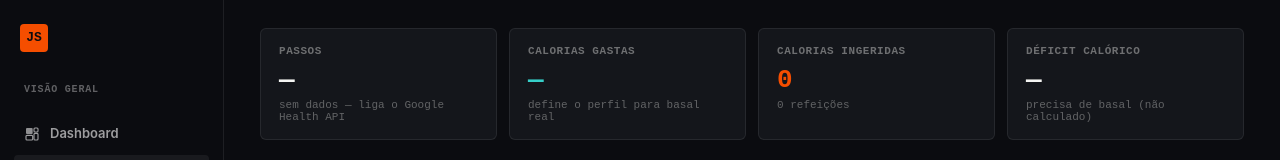
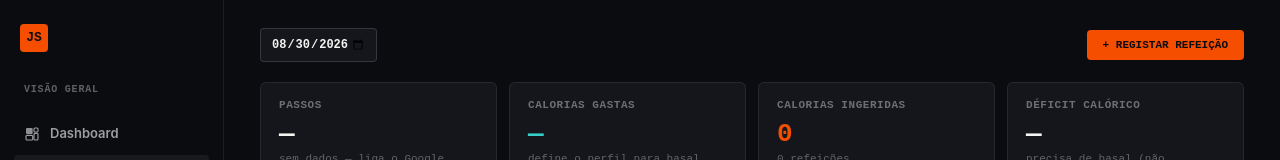
Before and after one commit to josyx52/js-dashboard, a Next.js app: page /nutricao in a window 1280 px wide. Shown: the top 160 px of the page. Built offline with nearby package versions, Linux system fonts and the light colour scheme; no server answers; the database is empty.

Commit message:
Nutricao: seletor de data (ver refeicoes/treinos de qualquer dia, ate hoje) + atalho REGISTAR REFEICAO no topo da pagina (foto direto, sem ir ao Agente)

```diff
--- a/app/(app)/nutricao/page.tsx
+++ b/app/(app)/nutricao/page.tsx
@@ -37,15 +37,18 @@ const GOAL_LABEL: Record<string, string> = { perder: "Perder peso", manter: "Man
 
 const SOURCE_COLORS: Record<string, string> = { foto: "#F54E00", manual: "#36CFC9", treino: "#8B7CF6" };
 
-function todayRange() {
-  const start = new Date();
-  start.setHours(0, 0, 0, 0);
-  const end = new Date();
-  end.setHours(23, 59, 59, 999);
+function dayRange(dateStr: string) {
+  const start = new Date(dateStr + "T00:00:00");
+  const end = new Date(dateStr + "T23:59:59.999");
   return { start: start.toISOString(), end: end.toISOString() };
 }
 
+function todayIso() {
+  return new Date().toISOString().slice(0, 10);
+}
+
 export default function NutricaoPage() {
+  const [selectedDate, setSelectedDate] = useState(todayIso());
   const [logs, setLogs] = useState<NutritionLog[] | null>(null);
   const [weekLogs, setWeekLogs] = useState<NutritionLog[] | null>(null);
   const [error, setError] = useState<string | null>(null);
@@ -75,7 +78,7 @@ export default function NutricaoPage() {
 
   useEffect(() => {
     load();
-  }, []);
+  }, [selectedDate]);
 
   async function load() {
     fetch("/api/steps")
@@ -85,7 +88,7 @@ export default function NutricaoPage() {
         if (d.google_health_error) setError("Google Health: " + d.google_health_error);
       })
       .catch(() => setSteps(null));
-    const { start, end } = todayRange();
+    const { start, end } = dayRange(selectedDate);
     const { data, error } = await supabase
       .from("nutrition_logs")
       .select("*")
@@ -208,7 +211,8 @@ export default function NutricaoPage() {
       });
       const data = await res.json();
       if (data.error) throw new Error(data.error);
-      await load();
+      if (selectedDate !== todayIso()) setSelectedDate(todayIso());
+      else await load();
     } catch (e: any) {
       setError(e.message);
     } finally {
@@ -272,9 +276,49 @@ export default function NutricaoPage() {
 
   return (
     <div className="p-4 sm:p-[28px_36px] flex flex-col gap-5">
+      <div style={{ display: "flex", flexWrap: "wrap", alignItems: "center", justifyContent: "space-between", gap: 10 }}>
+        <div style={{ display: "flex", alignItems: "center", gap: 8 }}>
+          <input
+            type="date"
+            value={selectedDate}
+            max={todayIso()}
+            onChange={(e) => setSelectedDate(e.target.value)}
+            style={{ background: "#14161B", border: "1px solid rgba(255,255,255,0.14)", borderRadius: 4, padding: "8px 10px", color: "#F4F4F2", font: "600 12px 'JetBrains Mono',monospace" }}
+          />
+          {selectedDate !== todayIso() && (
+            <button
+              onClick={() => setSelectedDate(todayIso())}
+              style={{ background: "transparent", border: "1px solid rgba(255,255,255,0.14)", borderRadius: 4, padding: "8px 12px", color: "rgba(244,244,242,0.6)", font: "600 11px 'JetBrains Mono',monospace", cursor: "pointer" }}
+            >
+              ← HOJE
+            </button>
+          )}
+        </div>
+        <label
+          style={{ display: "flex", alignItems: "center", gap: 8, background: "#F54E00", border: "none", borderRadius: 4, padding: "9px 16px", color: "#0B0C10", font: "700 11px 'JetBrains Mono',monospace", cursor: analyzing ? "default" : "pointer", opacity: analyzing ? 0.6 : 1 }}
+        >
+          <input
+            ref={fileRef}
+            type="file"
+            accept="image/*"
+            capture="environment"
+            onChange={onPhoto}
+            disabled={analyzing}
+            style={{ display: "none" }}
+          />
+          {analyzing ? "A ANALISAR…" : "+ REGISTAR REFEIÇÃO"}
+        </label>
+      </div>
+
       {error && (
         <div className="bg-red-500/10 text-red-400 border border-red-500/30 rounded px-4 py-2 font-mono text-[11.5px]">
           {error}
+        </div>
+      )}
+
+      {selectedDate !== todayIso() && (
+        <div style={{ background: "rgba(255,255,255,0.04)", border: "1px solid rgba(255,255,255,0.08)", borderRadius: 6, padding: "10px 14px", font: "500 11.5px 'JetBrains Mono',monospace", color: "rgba(244,244,242,0.5)" }}>
+          A ver {new Date(selectedDate + "T12:00:00").toLocaleDateString("pt-PT")} — Passos e Composição Corporal continuam a mostrar sempre hoje
         </div>
       )}
 
@@ -464,7 +508,7 @@ export default function NutricaoPage() {
 
       <div style={{ border: "1px solid rgba(255,255,255,0.08)", background: "#14161B", borderRadius: 6, overflow: "hidden" }}>
         <div style={{ padding: "12px 18px", borderBottom: "1px solid rgba(255,255,255,0.08)", font: "700 13px Inter,sans-serif" }}>
-          Refeições e treinos de hoje
+          {selectedDate === todayIso() ? "Refeições e treinos de hoje" : `Refeições e treinos — ${new Date(selectedDate + "T12:00:00").toLocaleDateString("pt-PT", { day: "2-digit", month: "2-digit", year: "numeric" })}`}
         </div>
         {(!logs || logs.length === 0) && (
           <div className="px-[18px] py-4 text-[12.5px] text-white/35 font-sans">nada registado ainda</div>
```
